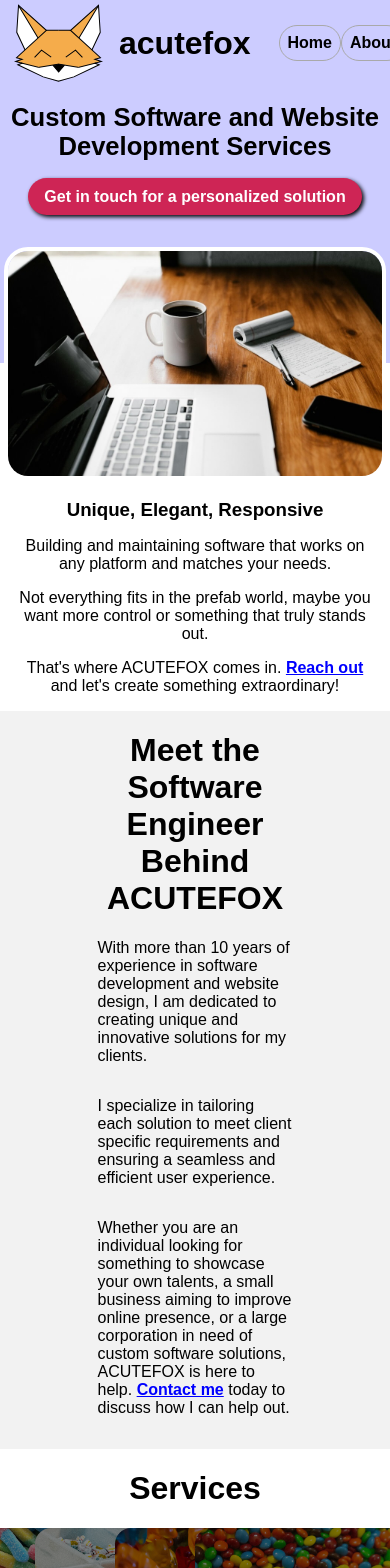
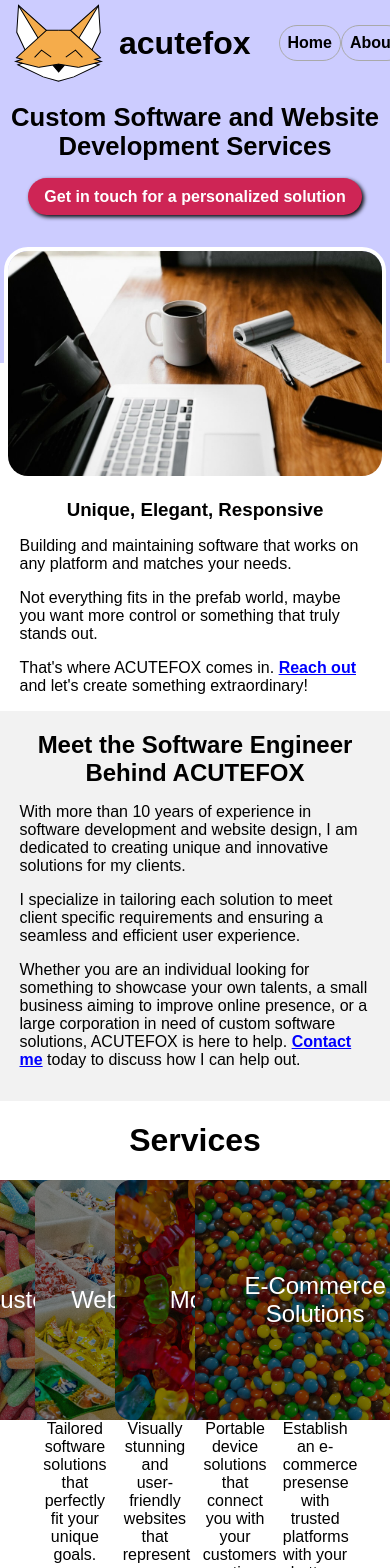
Before and after one commit to FoxOkami/acutefox, a React (Create React App) app: page / in a window 390 px wide. Shown: the top 1568 px of the page. Built offline with nearby package versions, Linux system fonts and the light colour scheme; no server answers.

Commit message:
Updated responsiveness

```diff
--- a/src/about/About.css
+++ b/src/about/About.css
@@ -3,12 +3,54 @@
   flex-direction: column;
   align-items: center;
   width: 100%;
+  padding-bottom: 2rem;
 }
 
 .about-container {
-  width: 50%;
+  width: 53rem;
   display: flex;
   flex-direction: column;
   justify-content: center;
-  padding-bottom: 1rem;
+  align-items: center;
 }
+
+.about-container p {
+  margin-bottom: unset;
+}
+
+.about-header {
+  width: 50%;
+  margin-bottom: unset;
+}
+
+@media screen and (max-width: 1023px) {
+  .about-container {
+    width: 60%;
+  }
+
+  .about-header {
+    width: 80%;
+  }
+}
+
+@media screen and (max-width: 857px) {
+  .about-container {
+    width: 70%;
+  }
+
+  .about-header {
+    width: 90%;
+  }
+}
+
+@media screen and (max-width: 689px) {
+  .about-container {
+    width: 80%;
+  }
+}
+
+@media screen and (max-width: 517px) {
+  .about-container {
+    width: 90%;
+  }
+}
--- a/src/about/About.js
+++ b/src/about/About.js
@@ -5,9 +5,9 @@ export default function About() {
     <div className="about global-lightgray-background">
       <div id="about-landing" className="global-jump-link"></div>
       <div className="about-container">
-        <h1 className="global-text-align-center">
+        <h2 className="about-header global-text-align-center">
           Meet the Software Engineer Behind ACUTEFOX
-        </h1>
+        </h2>
         <p>
           With more than 10 years of experience in software development and
           website design, I am dedicated to creating unique and innovative
@@ -21,8 +21,11 @@ export default function About() {
           Whether you are an individual looking for something to showcase your
           own talents, a small business aiming to improve online presence, or a
           large corporation in need of custom software solutions, ACUTEFOX is
-          here to help. <a href="#contact-landing" className="global-text-link">Contact me</a> today to
-          discuss how I can help out.
+          here to help.{" "}
+          <a href="#contact-landing" className="global-text-link">
+            Contact me
+          </a>{" "}
+          today to discuss how I can help out.
         </p>
       </div>
     </div>
--- a/src/captivator/Captivator.css
+++ b/src/captivator/Captivator.css
@@ -49,7 +49,6 @@
   display: flex;
   flex-direction: row;
   justify-content: center;
-  align-items: center;
 }
 
 .captivator-description {
@@ -64,7 +63,7 @@
 
 @media screen and (max-width: 1023px) {
   .captivator-description {
-    width: 100%;
+    width: 60%;
     display: flex;
     flex-direction: column;
     align-items: center;
@@ -77,9 +76,6 @@
   }
 
   .captivator-description > p {
-    text-align: center;
-    padding-left: 1rem;
-    padding-right: 1rem;
     margin-bottom: unset;
   }
 }
@@ -91,17 +87,31 @@
   }
 }
 
+@media screen and (max-width: 857px) {
+  .captivator-description {
+    width: 70%;
+  }
+}
+
 @media screen and (max-width: 689px) {
   .captivator-header {
     text-align: center;
     font-size: large;
     line-height: normal;
   }
+
+  .captivator-description {
+    width: 80%;
+  }
 }
 
 @media screen and (max-width: 517px) {
   .captivator-header {
     font-size: initial;
+  }
+
+  .captivator-description {
+    width: 90%;
   }
 }
 
```
